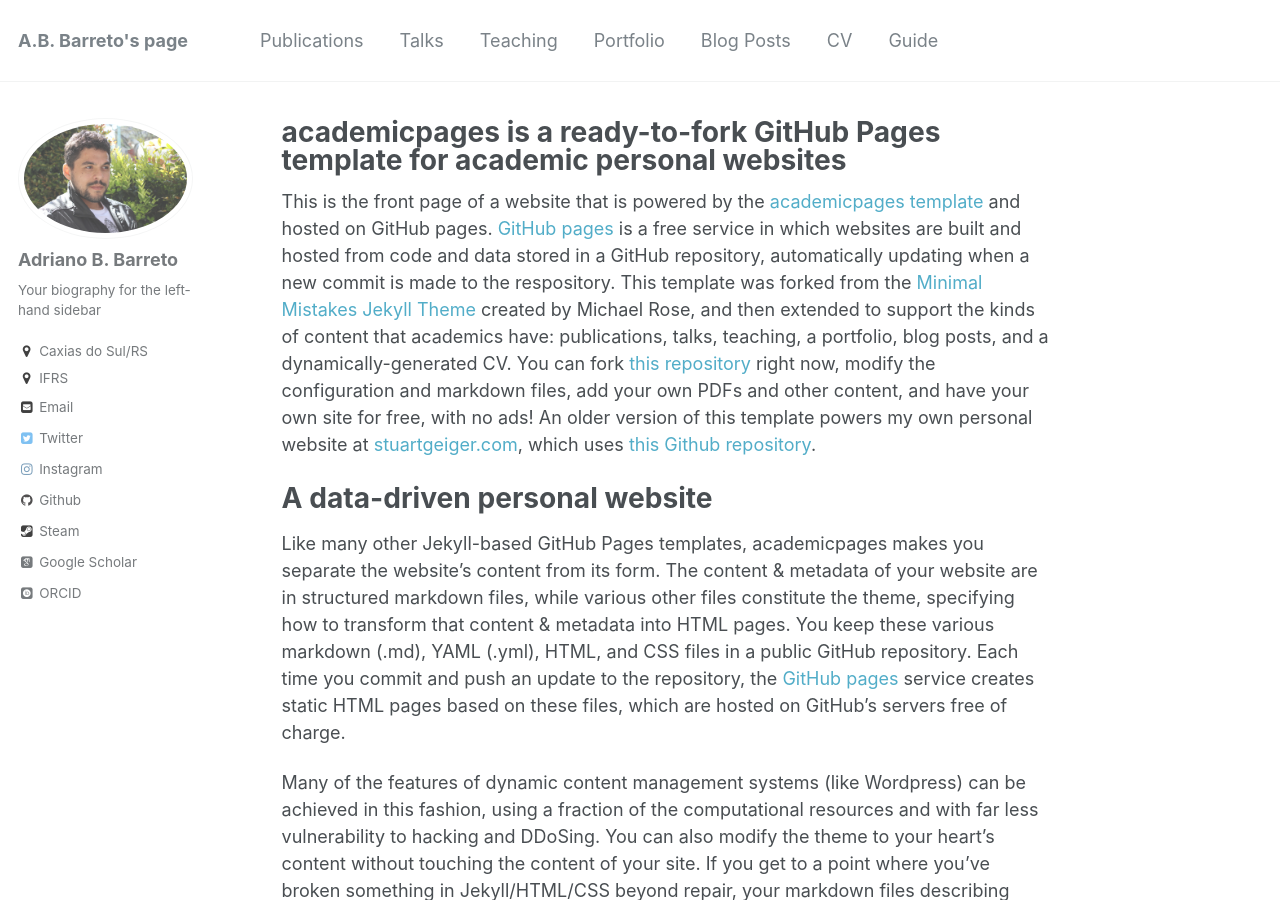
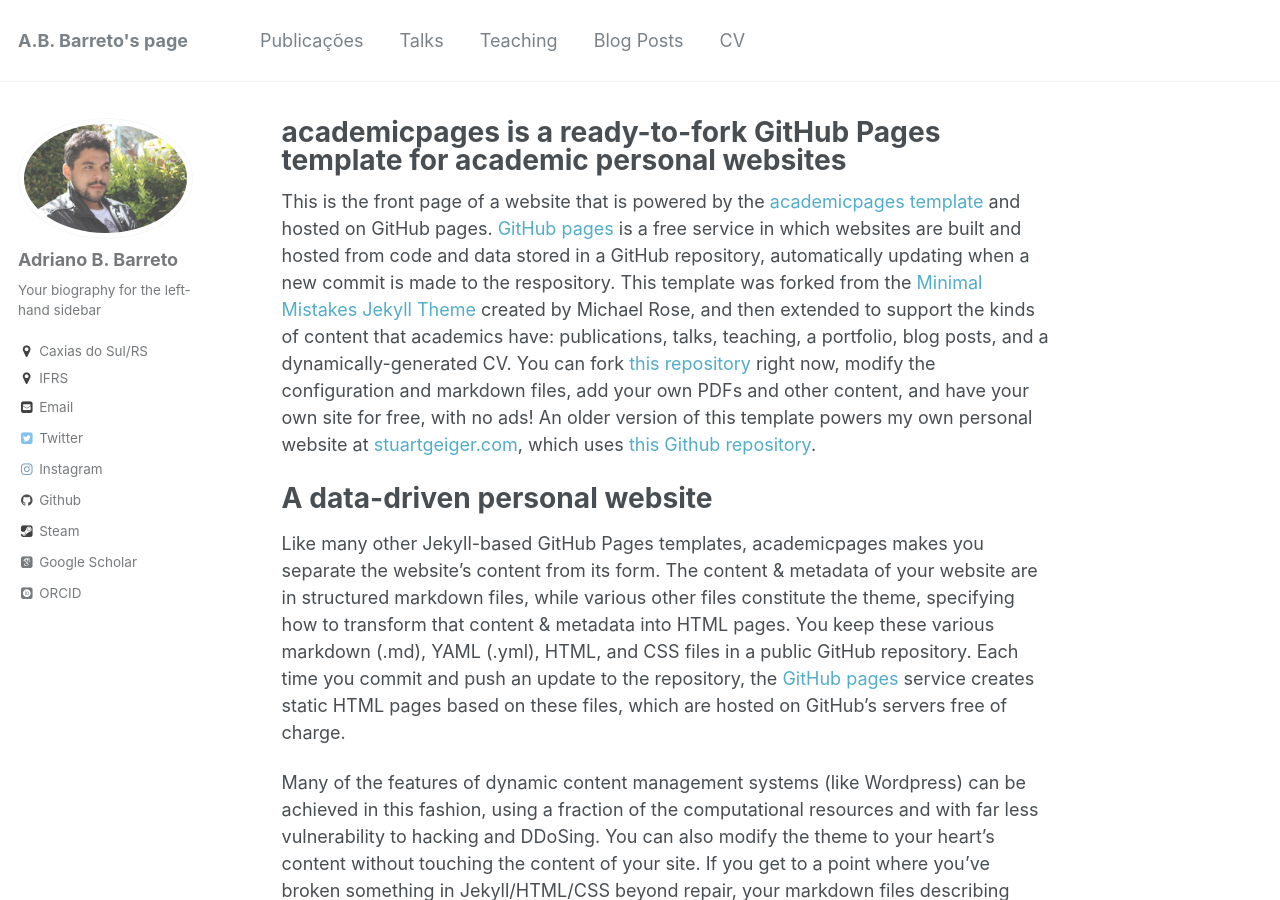
Before and after one commit to hs-macunaima/abbarreto.github.io, a Jekyll site: the page built from _pages/about.md, in a window 1280 px wide and 900 px high. Built offline with Jekyll 4.4.1, drawn with Linux system fonts in a browser that asks for light colours; some web fonts are replaced.

```diff
--- a/_data/authors.yml
+++ b/_data/authors.yml
@@ -1,7 +1,7 @@
 # Authors
 
 Name Name:
-  name        : "Name Name"
+  name        : "Adriano Braga Barreto"
   uri         : "http://name.com"
   email       : "name@name.com"
   bio         : "This is the first name."
--- a/_data/navigation.yml
+++ b/_data/navigation.yml
@@ -1,6 +1,6 @@
 # main links links
 main:
-  - title: "Publications"
+  - title: "Publicações"
     url: /publications/
 
   - title: "Talks"
@@ -9,14 +9,8 @@ main:
   - title: "Teaching"
     url: /teaching/
 
-  - title: "Portfolio"
-    url: /portfolio/
-
   - title: "Blog Posts"
     url: /year-archive/
 
   - title: "CV"
     url: /cv/
-
-  - title: "Guide"
-    url: /markdown/
```
